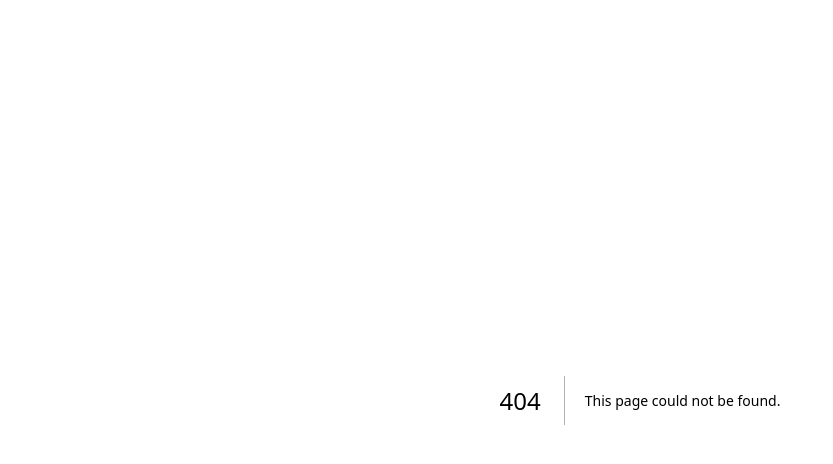
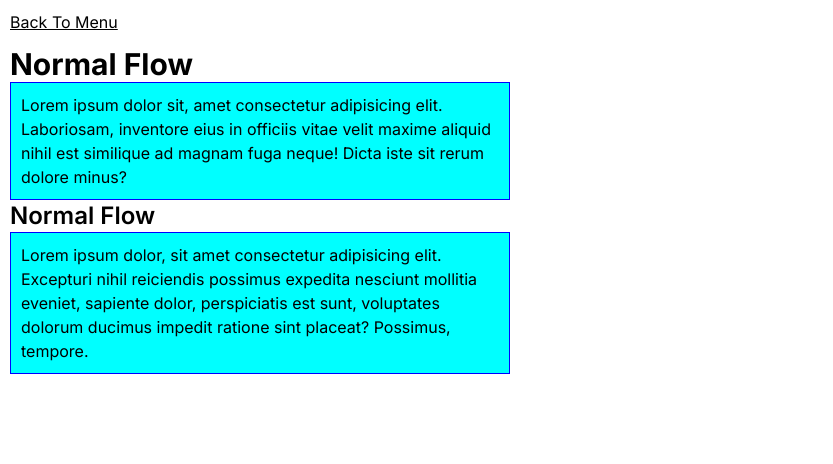
Before and after one commit to rayhannovelo/NextJS-Tailwind-Layout-Examples, a Next.js app: page /normal-flow in a window 1280 px wide. Before the commit this address had no page. Shown: the top 464 px of the page, without its empty margins (0-833 px from the left). Built offline with nearby package versions, Linux system fonts and the light colour scheme.

Commit message:
add display example

```diff
--- a/app/layout.tsx
+++ b/app/layout.tsx
@@ -5,8 +5,8 @@ import "./globals.css";
 const inter = Inter({ subsets: ["latin"] });
 
 export const metadata: Metadata = {
-  title: "Create Next App",
-  description: "Generated by create next app",
+  title: "NextJS Tailwind Training",
+  description: "NextJS Tailwind Training",
 };
 
 export default function RootLayout({
@@ -16,7 +16,9 @@ export default function RootLayout({
 }>) {
   return (
     <html lang="en">
-      <body className={inter.className}>{children}</body>
+      <body id="body" className={`${inter.className}`}>
+        {children}
+      </body>
     </html>
   );
 }
--- /dev/null
+++ b/app/normal-flow/page.tsx
@@ -0,0 +1,24 @@
+import "./styles.css";
+
+export default function Home() {
+  return (
+    <div>
+      <a href="/" className="underline mb-3 block">
+        Back To Menu
+      </a>
+      <h1>Normal Flow</h1>
+      <p>
+        Lorem ipsum dolor sit, amet consectetur adipisicing elit. Laboriosam,
+        inventore eius in officiis vitae velit maxime aliquid nihil est
+        similique ad magnam fuga neque! Dicta iste sit rerum dolore minus?
+      </p>
+      <h2>Normal Flow</h2>
+      <p>
+        Lorem ipsum dolor, sit amet consectetur adipisicing elit. Excepturi
+        nihil reiciendis possimus expedita nesciunt mollitia eveniet, sapiente
+        dolor, perspiciatis est sunt, voluptates dolorum ducimus impedit ratione
+        sint placeat? Possimus, tempore.
+      </p>
+    </div>
+  );
+}
--- /dev/null
+++ b/app/normal-flow/styles.css
@@ -0,0 +1,10 @@
+body {
+  width: 500px;
+  margin: 10px;
+}
+
+p {
+  background-color: aqua;
+  border: 1px solid blue;
+  padding: 10px;
+}
--- a/app/page.tsx
+++ b/app/page.tsx
@@ -1,3 +1,19 @@
+import Link from "next/link";
+
 export default function Home() {
-  return (<div>NextJS Tailwind Training</div>);
+  return (
+    <div>
+      <h1 className="text-center">Tutorial Tailwind Layout</h1>
+      <div className="flex justify-center">
+        <ul className="flex space-x-4">
+          <li>
+            <Link href="/normal-flow">Normal Flow</Link>
+          </li>
+          <li>Display</li>
+          <li>FlexBox</li>
+          <li>Grid</li>
+        </ul>
+      </div>
+    </div>
+  );
 }
```
